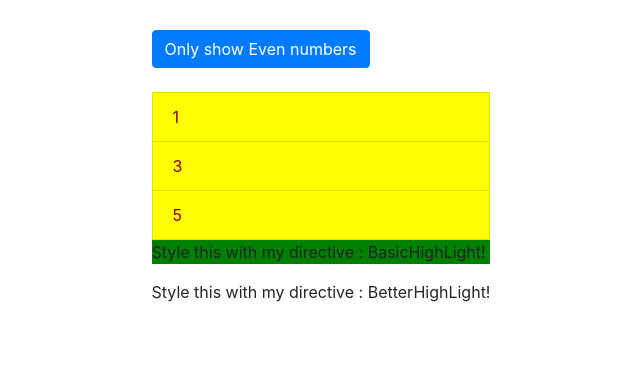
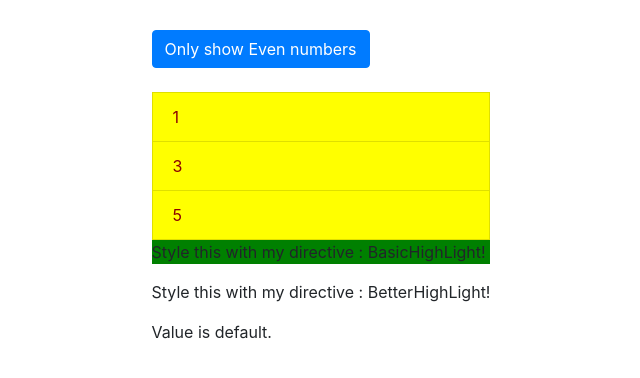
Before and after one commit to ArielPrez/directives-start, an Angular app: page / in a window 1280 px wide. Shown: the top 378 px of the page, without its empty margins (319-959 px from the left). Built offline with nearby package versions, Linux system fonts and the light colour scheme.

Commit message:
ngSwitch Example

```diff
--- a/src/app/app.component.html
+++ b/src/app/app.component.html
@@ -58,6 +58,12 @@
       <!-- <ng-template [ngIf]="!onlyOdd">
         <p>Only Even</p>
       </ng-template> -->
+      <div [ngSwitch]="valueForASwitch">
+        <div *ngSwitchCase="5">Value is 5.</div>
+        <div *ngSwitchCase="10">Value is 10.</div>
+        <div *ngSwitchCase="15">Value is 15.</div>
+        <div *ngSwitchDefault>Value is default.</div>
+      </div>
     </div>
   </div>
 </div>
--- a/src/app/app.component.ts
+++ b/src/app/app.component.ts
@@ -12,6 +12,7 @@ export class AppComponent {
   evenNum = [2, 4];
   onlyOdd = true;
   typeNum = 'Even';
+  valueForASwitch = 1;
   changeWord(){
     this.onlyOdd = !this.onlyOdd;
     if(!this.onlyOdd){
```
